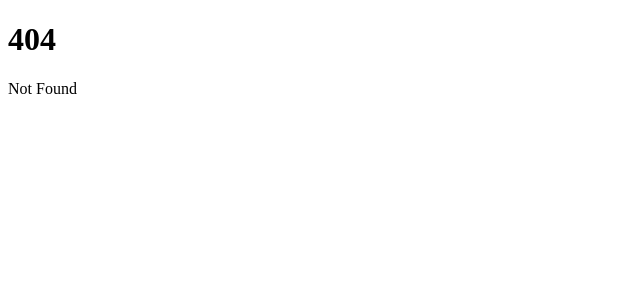
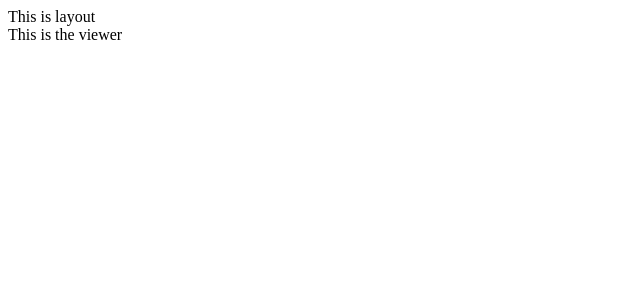
Before and after one commit to alensiljak/stage-dive-sveltekit, a SvelteKit app: page /viewer in a window 1280 px wide. Before the commit this address had no page. Shown: the top 300 px of the page, without its empty margins (0-640 px from the left). Built offline with nearby package versions, Linux system fonts and the light colour scheme.

Commit message:
a working site

```diff
--- a/package.json
+++ b/package.json
@@ -14,7 +14,7 @@
 	},
 	"devDependencies": {
 		"@playwright/test": "^1.27.1",
-		"@sveltejs/adapter-auto": "next",
+		"@sveltejs/adapter-static": "next",
 		"@sveltejs/kit": "next",
 		"@typescript-eslint/eslint-plugin": "^5.41.0",
 		"@typescript-eslint/parser": "^5.41.0",
--- /dev/null
+++ b/src/routes/+layout.svelte
@@ -0,0 +1,5 @@
+<div>
+    This is layout
+</div>
+
+<slot></slot>
--- /dev/null
+++ b/src/routes/+layout.ts
@@ -0,0 +1 @@
+export const ssr = false
--- /dev/null
+++ b/src/routes/settings/+page.svelte
@@ -0,0 +1,3 @@
+<div>
+    Settings page
+</div>
--- /dev/null
+++ b/src/routes/viewer/+page.svelte
@@ -0,0 +1,3 @@
+<div>
+    This is the viewer
+</div>
--- a/svelte.config.js
+++ b/svelte.config.js
@@ -1,4 +1,5 @@
-import adapter from '@sveltejs/adapter-auto';
+//import adapter from '@sveltejs/adapter-auto';
+import adapter from '@sveltejs/adapter-static';
 import preprocess from 'svelte-preprocess';
 
 /** @type {import('@sveltejs/kit').Config} */
@@ -8,7 +9,10 @@ const config = {
 	preprocess: preprocess(),
 
 	kit: {
-		adapter: adapter()
+		adapter: adapter({
+			fallback: 'app.html'
+		}),
+		prerender: {entries: []}
 	}
 };
 
```
Also changed, not shown: src/routes/+page.svelte (+7 -1 lines), 1 other file (tests, documents, lock files or other folders).
